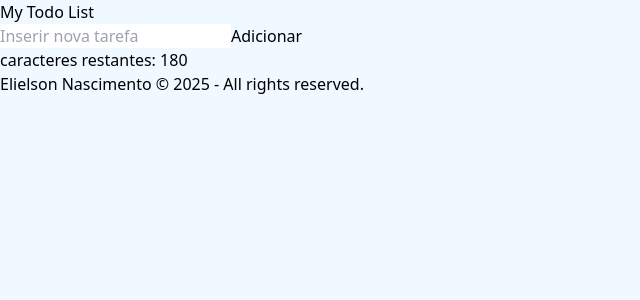
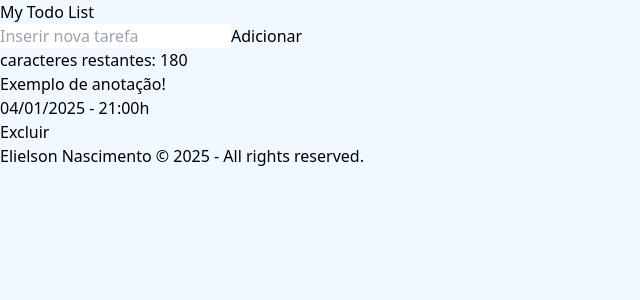
Before and after one commit to elielsondev/my-todo-list, a React (Vite) app: page / in a window 1280 px wide. Shown: the top 300 px of the page, without its empty margins (0-640 px from the left). Built offline with nearby package versions, Linux system fonts and the light colour scheme.

Commit message:
feat - create component List

```diff
--- a/src/components/AddList.jsx
+++ b/src/components/AddList.jsx
@@ -17,4 +17,4 @@ export default function AddList() {
       </p>
     </form>
   );
-}
+};
--- /dev/null
+++ b/src/components/List.jsx
@@ -0,0 +1,13 @@
+export default function List () {
+  return (
+    <section>
+      <div>
+        <p>Exemplo de anotação!</p>
+        <div>
+          <p>04/01/2025 - 21:00h</p>
+          <button>Excluir</button>
+        </div>
+      </div>
+    </section>
+  );
+};
--- a/src/pages/Home.jsx
+++ b/src/pages/Home.jsx
@@ -1,10 +1,12 @@
 import Footer from "../components/Footer";
 import Header from "../components/Header";
+import List from "../components/List";
 
 export default function Home () {
   return(
     <div>
       <Header />
+      <List />
       <Footer />
     </div>
   );
```
